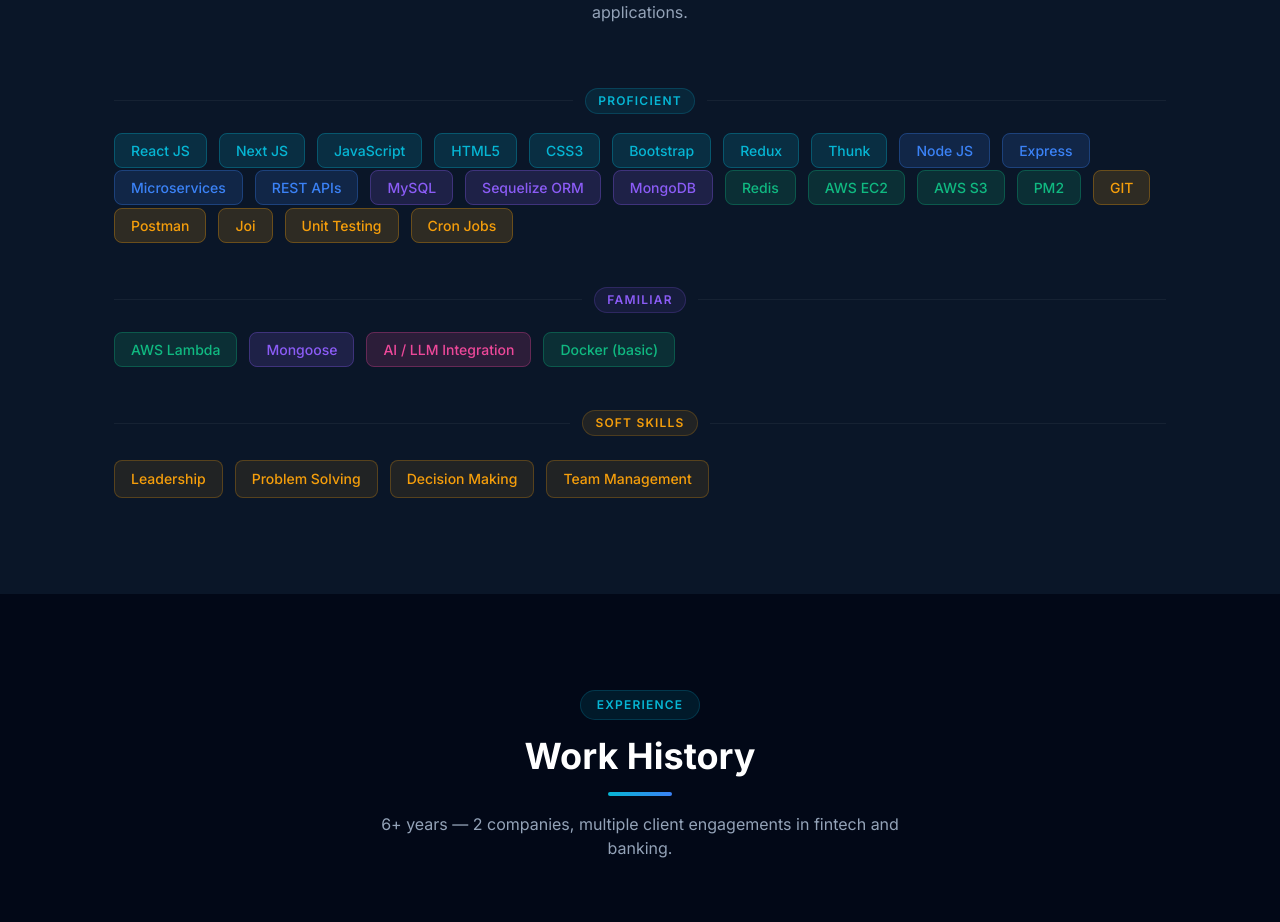
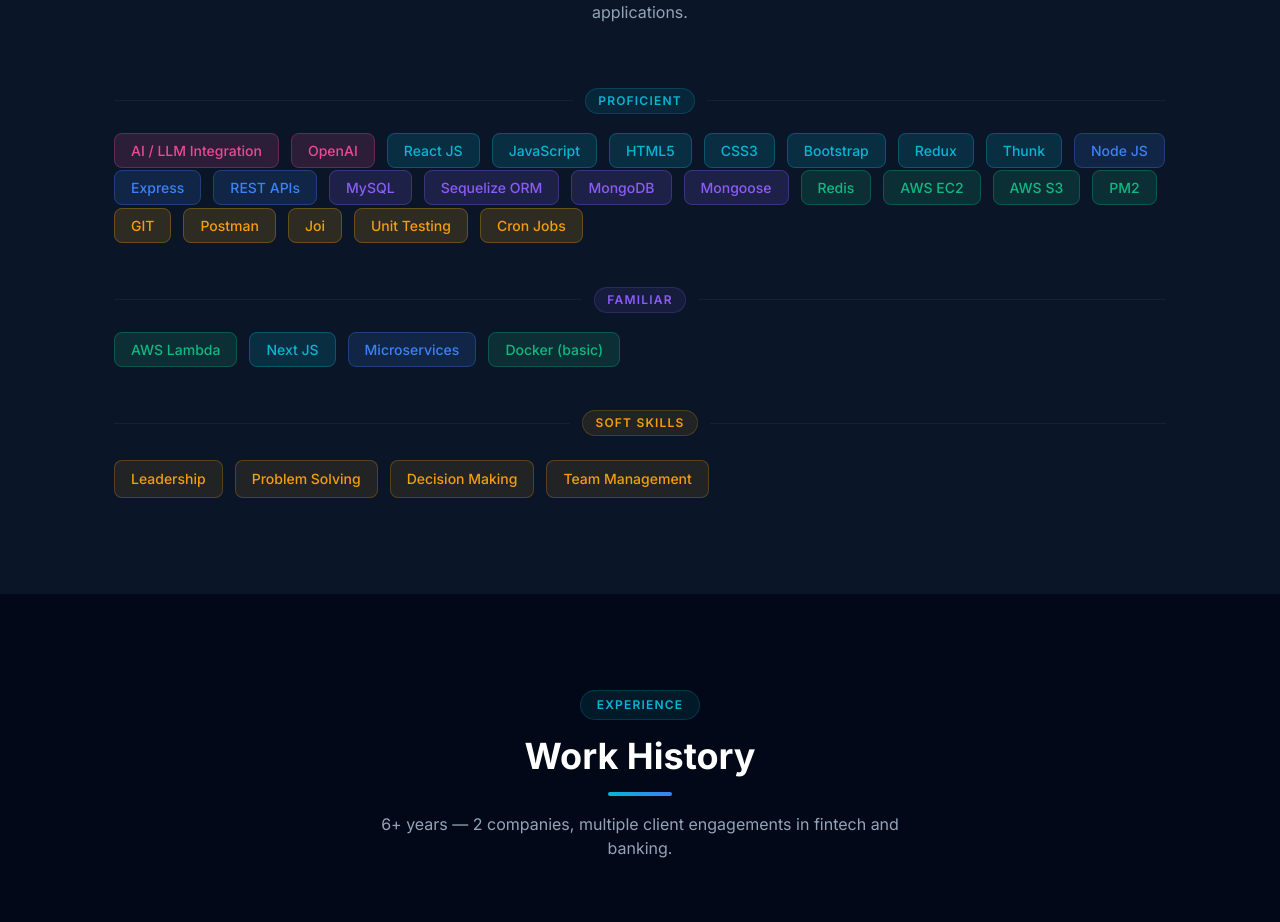
Before and after one commit to vinaycoder404/portfolio, a Next.js app: page / in a window 1280 px wide. Shown: the part 1884-2806 px from the top of the page. Built offline with nearby package versions, Linux system fonts and the light colour scheme.

Commit message:
changes in potfolio

```diff
--- a/src/data/portfolio.ts
+++ b/src/data/portfolio.ts
@@ -19,8 +19,9 @@
 
 export const skills = {
   proficient: [
+    { name: "AI / LLM Integration", category: "AI" },
+    { name: "OpenAI", category: "AI" },
     { name: "React JS", category: "Frontend" },
-    { name: "Next JS", category: "Frontend" },
     { name: "JavaScript", category: "Frontend" },
     { name: "HTML5", category: "Frontend" },
     { name: "CSS3", category: "Frontend" },
@@ -29,11 +30,11 @@
     { name: "Thunk", category: "Frontend" },
     { name: "Node JS", category: "Backend" },
     { name: "Express", category: "Backend" },
-    { name: "Microservices", category: "Backend" },
     { name: "REST APIs", category: "Backend" },
     { name: "MySQL", category: "Database" },
     { name: "Sequelize ORM", category: "Database" },
     { name: "MongoDB", category: "Database" },
+    { name: "Mongoose", category: "Database" },
     { name: "Redis", category: "DevOps" },
     { name: "AWS EC2", category: "DevOps" },
     { name: "AWS S3", category: "DevOps" },
@@ -46,8 +47,8 @@
   ],
   familiar: [
     { name: "AWS Lambda", category: "DevOps" },
-    { name: "Mongoose", category: "Database" },
-    { name: "AI / LLM Integration", category: "AI" },
+    { name: "Next JS", category: "Frontend" },
+    { name: "Microservices", category: "Backend" },
     { name: "Docker (basic)", category: "DevOps" },
   ],
   soft: ["Leadership", "Problem Solving", "Decision Making", "Team Management"],
```
